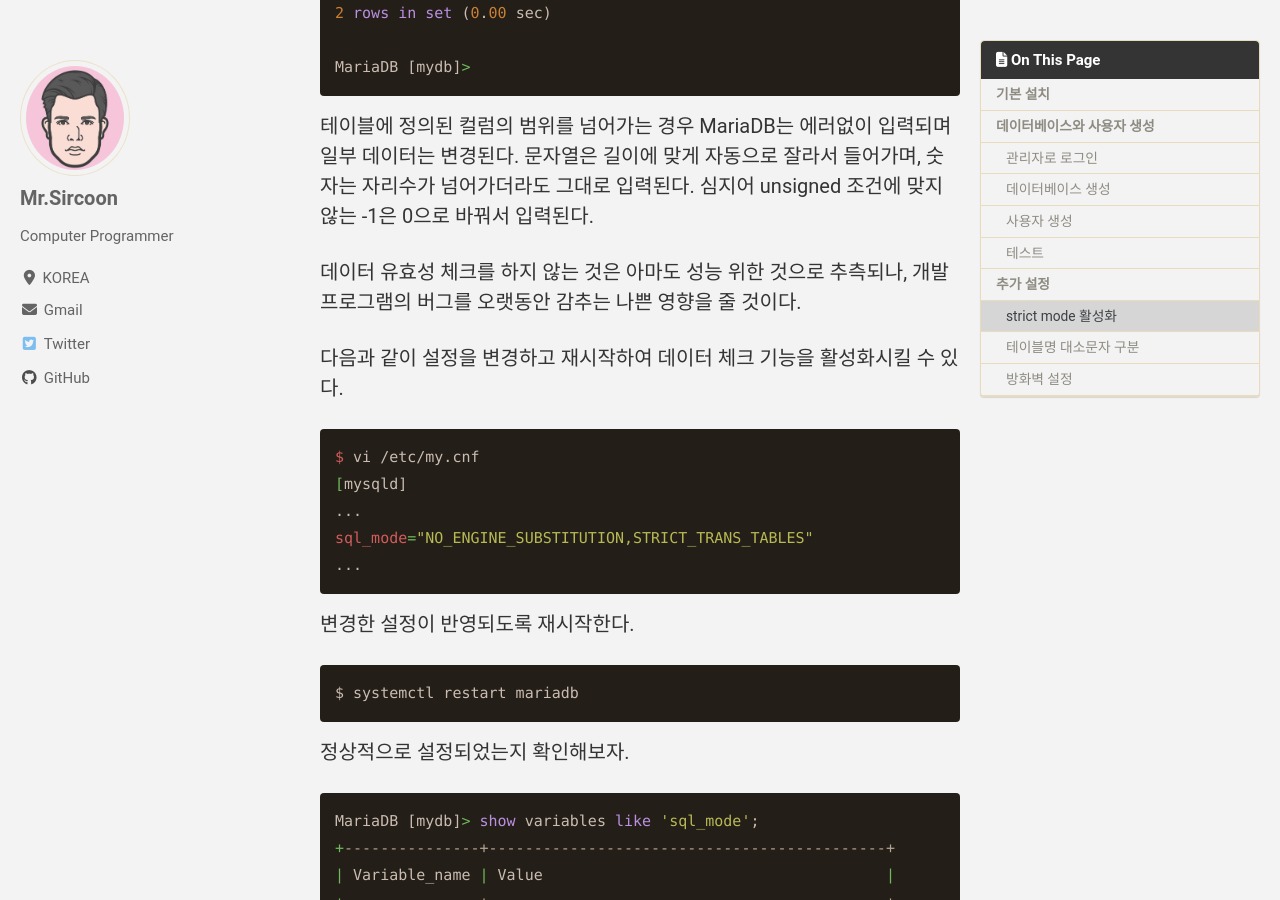
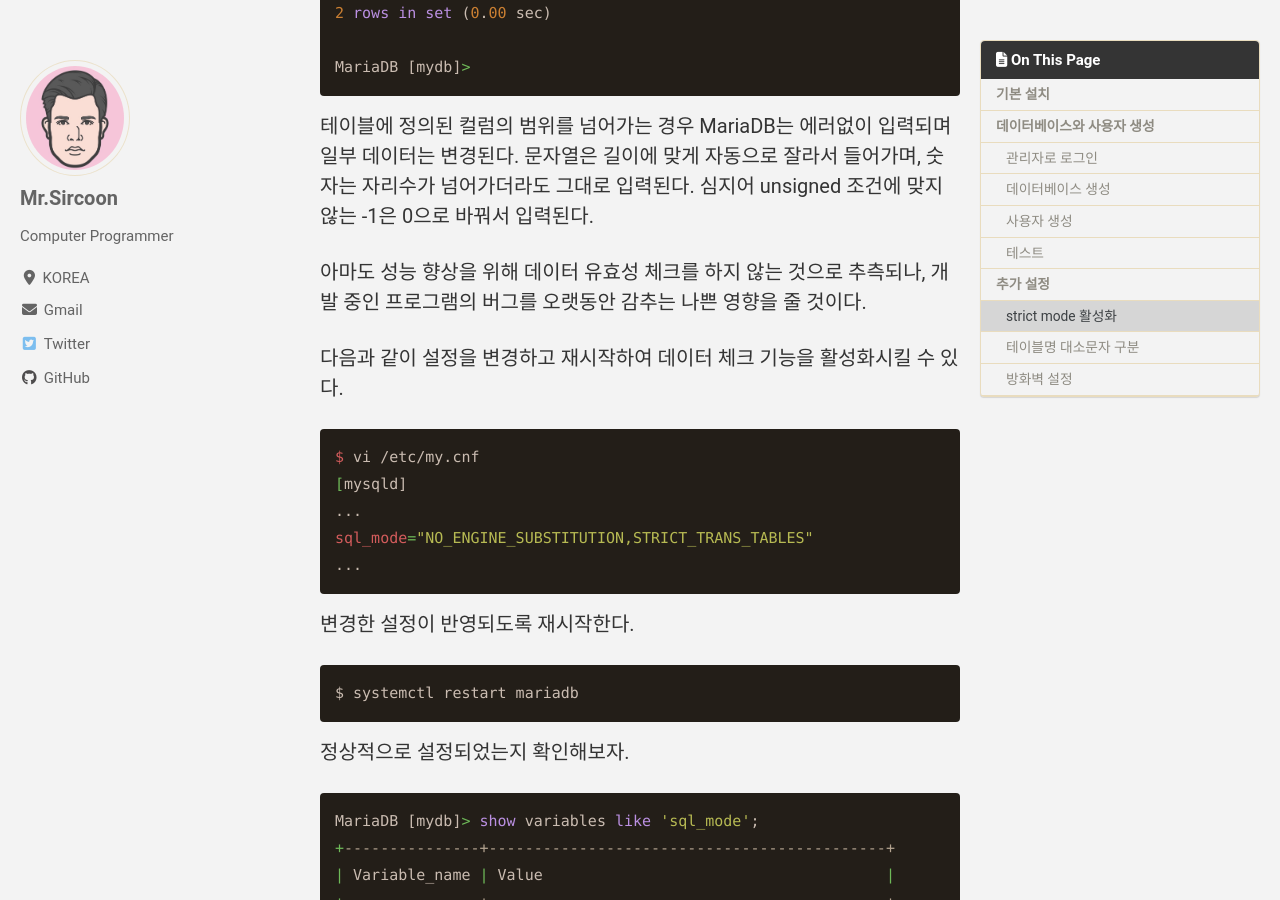
Before and after one commit to mrsoulware/mrsoulware.github.io, a Jekyll site: the page built from _posts/2020/2020-04-29-mariadb-quick-setup.md, in a window 1280 px wide and 900 px high, scrolled down 4610 px. Built offline with Jekyll 4.4.1, drawn with Linux system fonts in a browser that asks for light colours; cached includes are drawn as plain includes; nearby versions of some CDN libraries; some web fonts are replaced.

Commit message:
update post

```diff
--- a/_posts/2020/2020-04-29-mariadb-quick-setup.md
+++ b/_posts/2020/2020-04-29-mariadb-quick-setup.md
@@ -172,7 +172,7 @@ MariaDB [mydb]>
 문자열은 길이에 맞게 자동으로 잘라서 들어가며, 숫자는 자리수가 넘어가더라도 그대로 입력된다.
 심지어 unsigned 조건에 맞지 않는 -1은 0으로 바꿔서 입력된다.
 
-데이터 유효성 체크를 하지 않는 것은 아마도 성능 위한 것으로 추측되나, 개발 프로그램의 버그를 오랫동안 감추는 나쁜 영향을 줄 것이다.
+아마도 성능 향상을 위해 데이터 유효성 체크를 하지 않는 것으로 추측되나, 개발 중인 프로그램의 버그를 오랫동안 감추는 나쁜 영향을 줄 것이다.
 
 다음과 같이 설정을 변경하고 재시작하여 데이터 체크 기능을 활성화시킬 수 있다.
 
```
